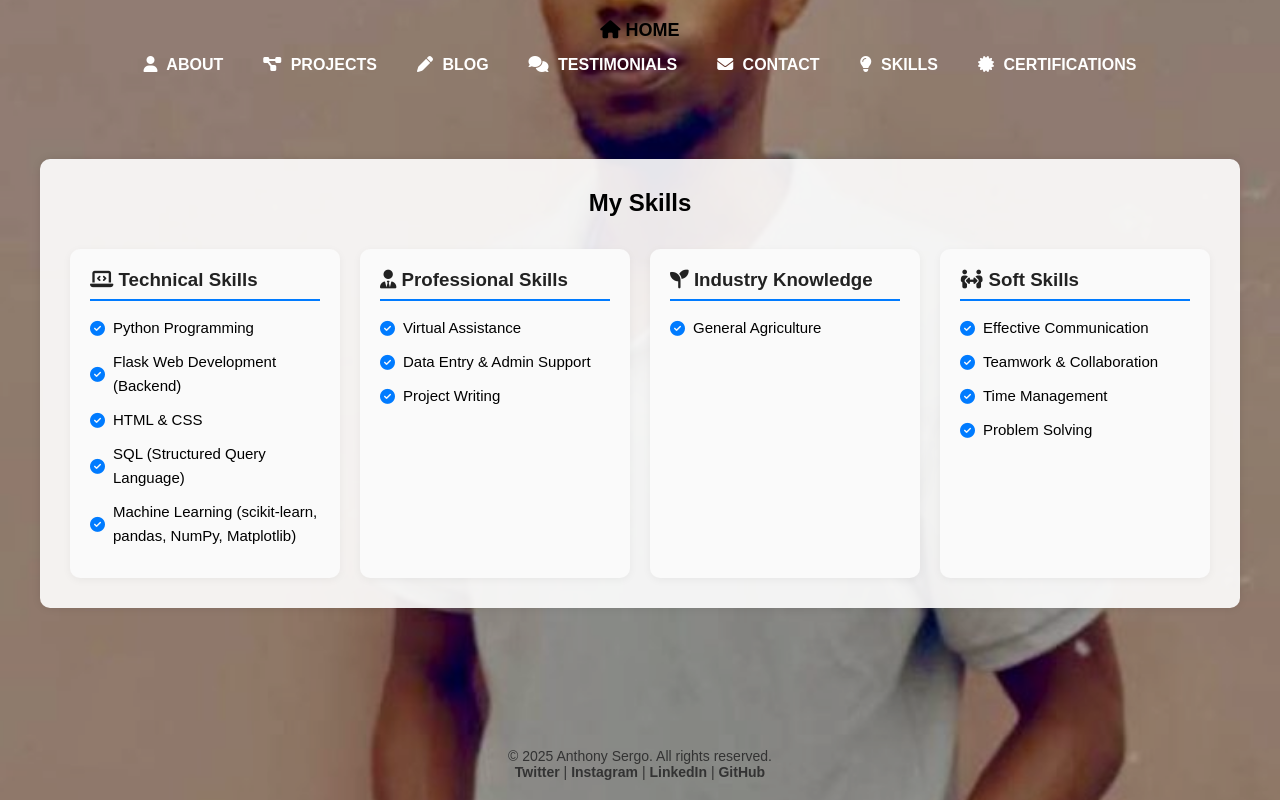
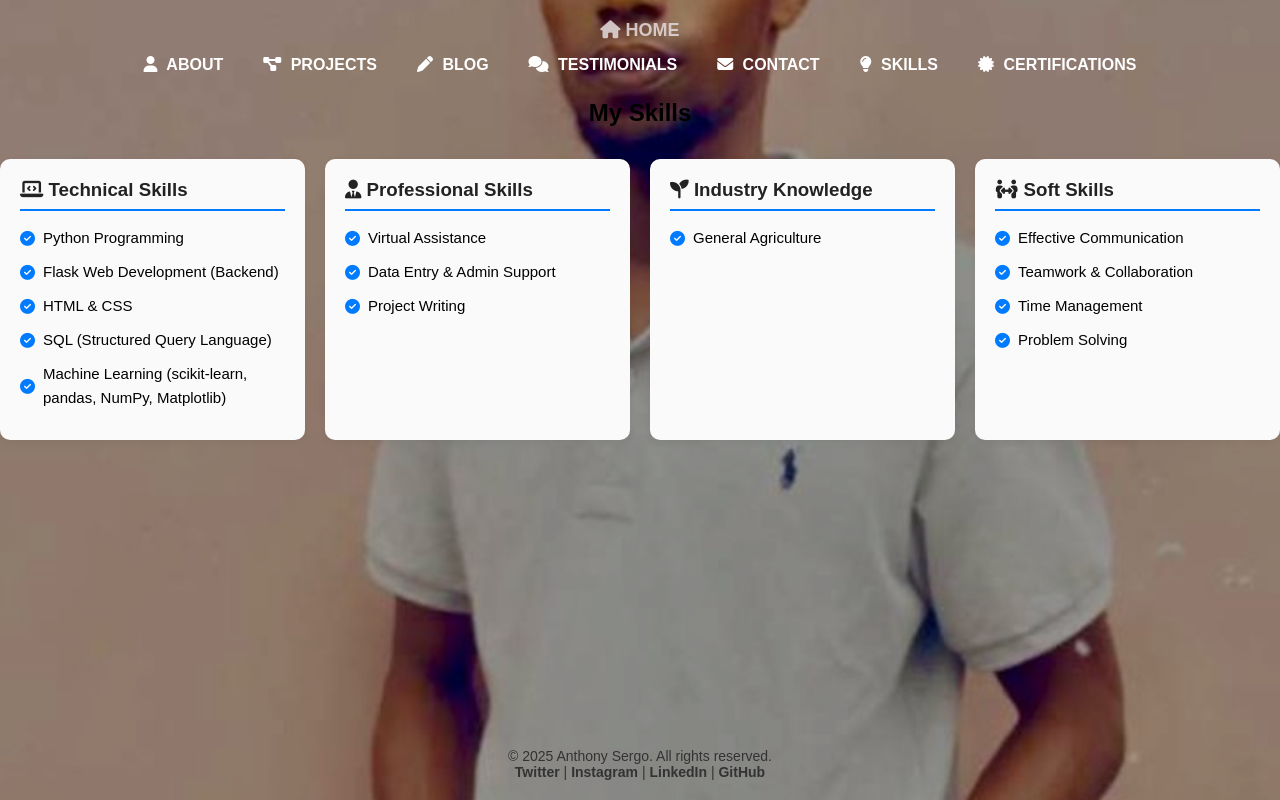
Before and after one commit to Tony-Magabush28/My-Flask-Portfolio, a Flask app: page /skills in a window 1280 px wide. Run offline with Flask 3, Linux system fonts and the light colour scheme.

Commit message:
Initial Commit

```diff
--- a/static/css/style.css
+++ b/static/css/style.css
@@ -45,13 +45,36 @@ nav {
 }
 
 nav .nav-container > a.active {
-    color: #000;
+    color: hsla(0, 15%, 85%, 0.904);
     font-weight: bold;
     font-size: 18px;
     text-transform: uppercase;
     text-decoration: none;
     margin-bottom: 10px;
     display: inline-block;
+    position: relative;
+}
+
+/* Hover effect for home link */
+nav .nav-container > a.active:hover {
+    color: #007bff;
+}
+
+nav .nav-container > a.active::after {
+    content: '';
+    position: absolute;
+    width: 0;
+    height: 3px;
+    left: 50%;
+    bottom: -5px;
+    background-color: #c2c5c8;
+    transition: all 0.3s ease;
+    transform: translateX(-50%);
+    border-radius: 2px;
+}
+
+nav .nav-container > a.active:hover::after {
+    width: 100%;
 }
 
 #nav-links {
@@ -95,10 +118,6 @@ nav .nav-container > a.active {
 
 #nav-links a i {
     margin-right: 5px;
-}
-
-nav a.active::after {
-    display: none;
 }
 
 /* ----------------- Footer ----------------- */
--- a/templates/skills.html
+++ b/templates/skills.html
@@ -1,7 +1,7 @@
 {% extends 'base.html' %}
 
 {% block content %}
-<div class="skills-container">
+<div class="skills">
     <h2 style="text-align: center; margin-bottom: 2rem;">My Skills</h2>
 
     <div class="skills-grid">
```
